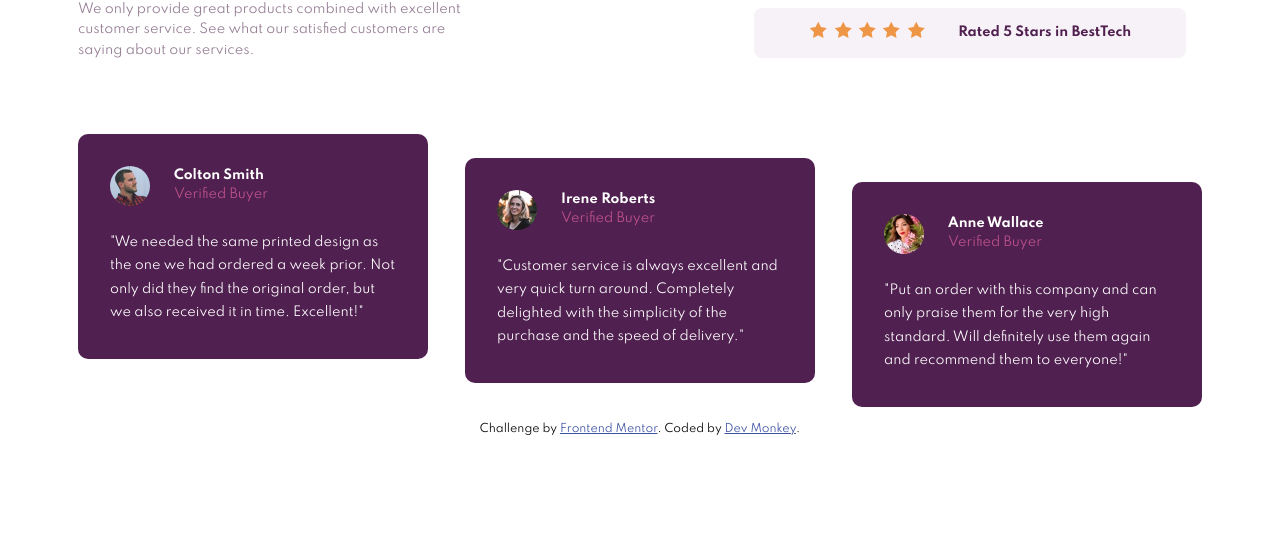
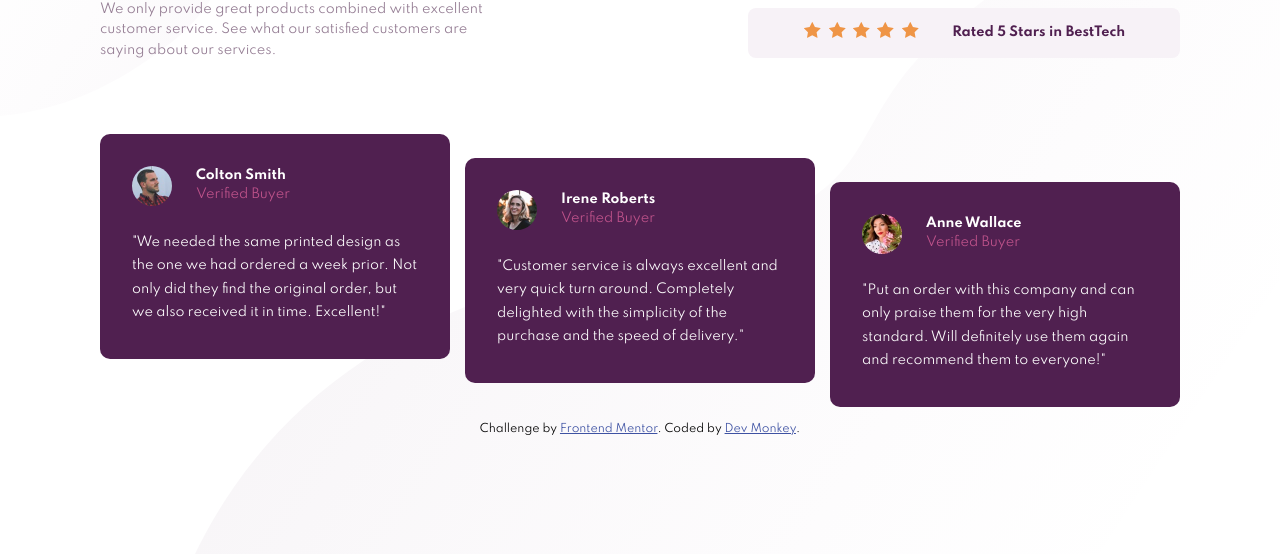
Before and after one commit to halocoders/Frontend-Mentor-Challenge, a plain HTML site: page 8. social-proof-section-master/index.html in a window 1280 px wide. Shown: the part 246-800 px from the top of the page. Drawn offline with Linux system fonts and the light colour scheme.

Commit message:
full fix

```diff
--- a/8. social-proof-section-master/sass/index.scss
+++ b/8. social-proof-section-master/sass/index.scss
@@ -52,18 +52,62 @@ $light-magenta: hsl(300, 24%, 96%);
 
 body {
   font-family: "Spartan", sans-serif;
+  width: 100%;
+  min-height: 100vh;
 }
+.bg-top {
+  position: absolute;
+  z-index: -1;
+}
+
 main {
   min-height: 100vh;
   width: 100%;
   padding: 4rem 1.5rem;
+  position: relative;
   @include md {
     padding: 7rem 1.5rem;
   }
 }
 
+main::before {
+  content: "";
+  position: absolute;
+  top: 0;
+  left: 0;
+  width: 100%;
+  height: 100%;
+  background-image: url("../images/bg-pattern-top-mobile.svg");
+  background-repeat: no-repeat;
+  background-position-x: left;
+  background-position-y: top;
+  z-index: -1;
+
+  @include md {
+    background-image: url("../images/bg-pattern-top-desktop.svg");
+  }
+}
+
+main::after {
+  content: "";
+  position: absolute;
+  bottom: 0;
+  right: 0;
+  width: 100%;
+  height: 100%;
+  background-image: url("../images/bg-pattern-bottom-mobile.svg");
+  background-repeat: no-repeat;
+  background-position-x: right;
+  background-position-y: bottom;
+  z-index: -1;
+
+  @include md {
+    background-image: url("../images/bg-pattern-bottom-desktop.svg");
+  }
+}
+
 .container {
-  max-width: 1124px;
+  max-width: 1080px;
   margin: auto;
 }
 
```
Also changed, not shown: 8. social-proof-section-master/sass/index.css, 2 other files.
